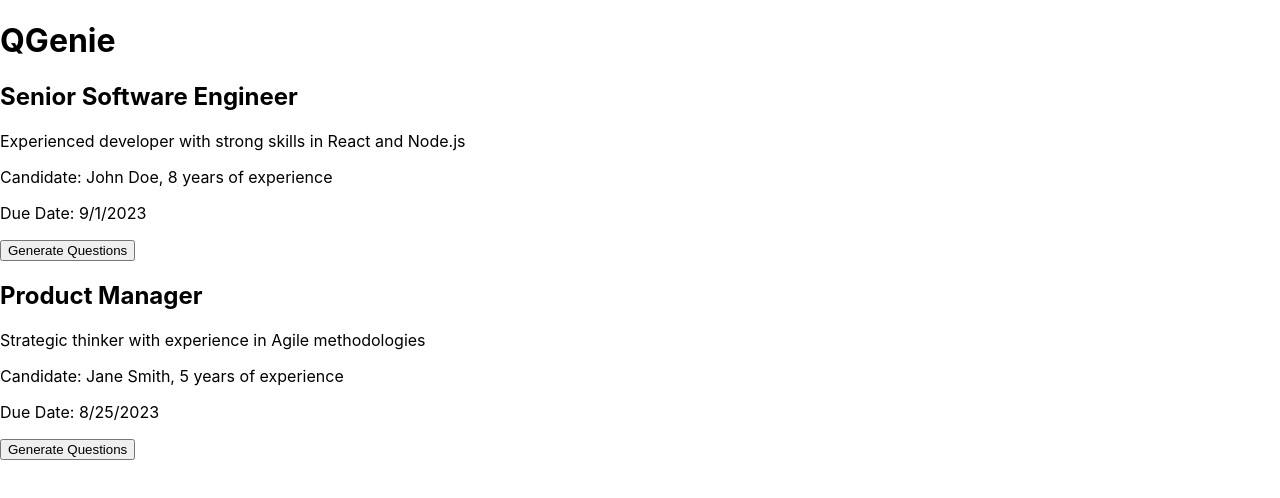
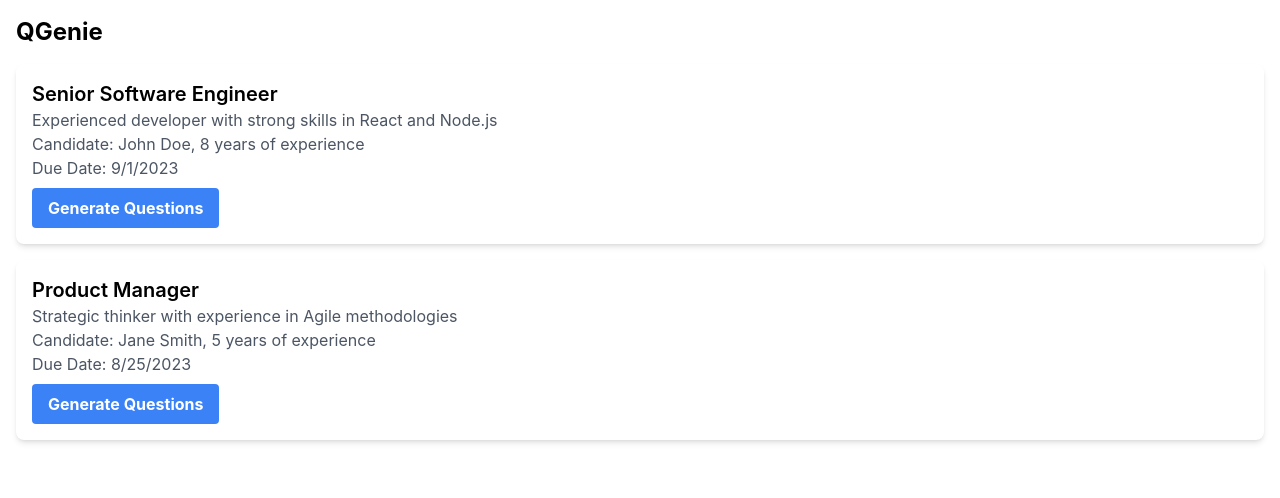
Before and after one commit to kbarwinski/qgenie-frontend, a React (Create React App) app: page / in a window 1280 px wide. Shown: the top 498 px of the page. Built offline with nearby package versions, Linux system fonts and the light colour scheme.

Commit message:
tailwind setup fix

```diff
--- a/src/components/GenerateQuestionsModal.js
+++ b/src/components/GenerateQuestionsModal.js
@@ -5,7 +5,7 @@ function GenerateQuestionsModal({ interview, onClose }) {
   const [character, setCharacter] = useState("");
   const [seniority, setSeniority] = useState("");
   const [notes, setNotes] = useState("");
-  const [questions, setQuestions] = useState([]);
+  const [questions, setQuestions] = useState("");
   const [isLoading, setIsLoading] = useState(false);
 
   const handleSubmit = async (e) => {
@@ -20,7 +20,7 @@ function GenerateQuestionsModal({ interview, onClose }) {
         seniority,
         notes
       );
-      setQuestions(result);
+      setQuestions(result.response);
     } catch (error) {
       console.error("Error in question generation process:", error);
     } finally {
--- a/src/index.css
+++ b/src/index.css
@@ -1,3 +1,7 @@
+@tailwind base;
+@tailwind components;
+@tailwind utilities;
+
 body {
   margin: 0;
   font-family: -apple-system, BlinkMacSystemFont, 'Segoe UI', 'Roboto', 'Oxygen',
--- a/tailwind.config.js
+++ b/tailwind.config.js
@@ -1,6 +1,8 @@
 /** @type {import('tailwindcss').Config} */
 module.exports = {
-  content: [],
+  content: [
+    "./src/**/*.{js,jsx,ts,tsx}",
+  ],
   theme: {
     extend: {},
   },
```
